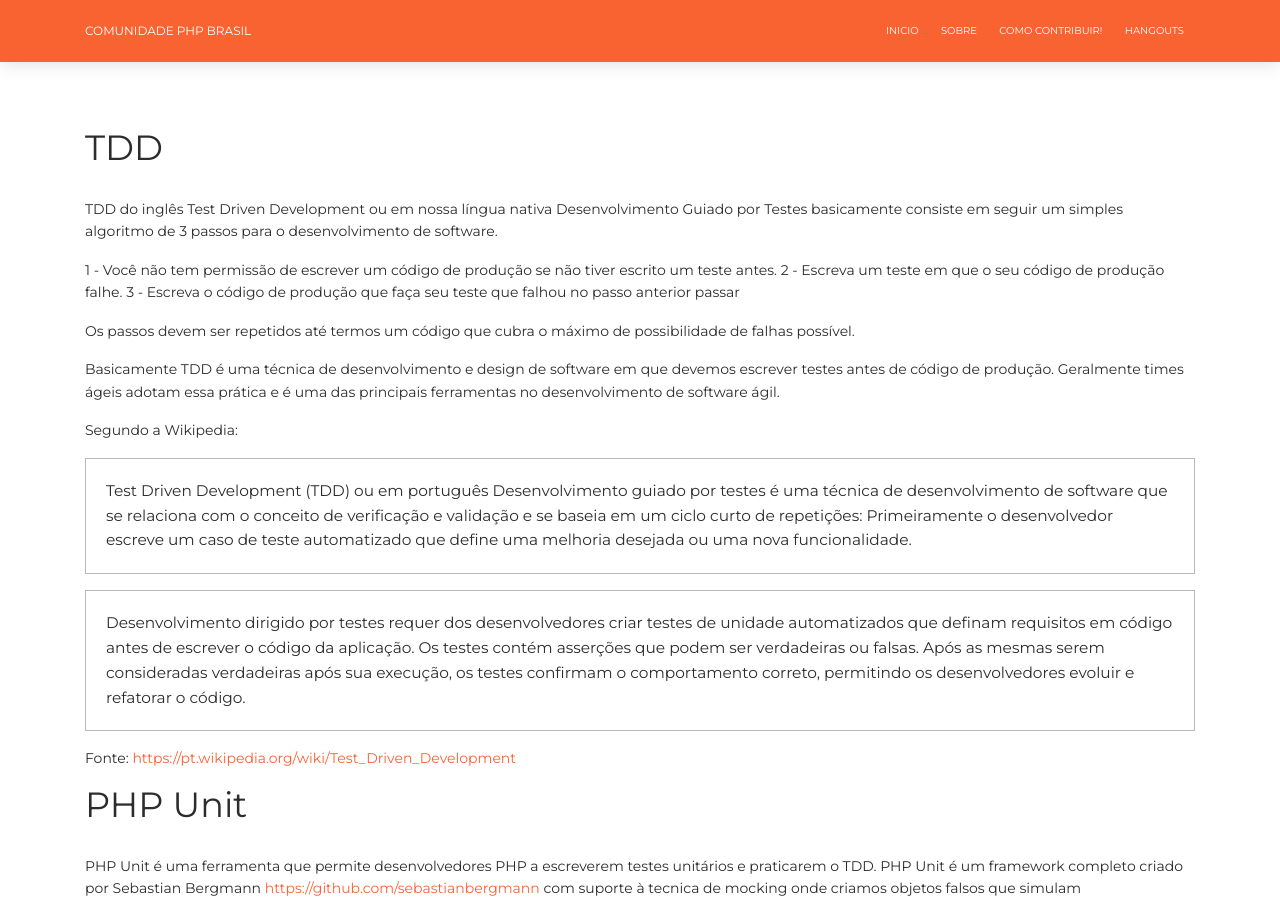
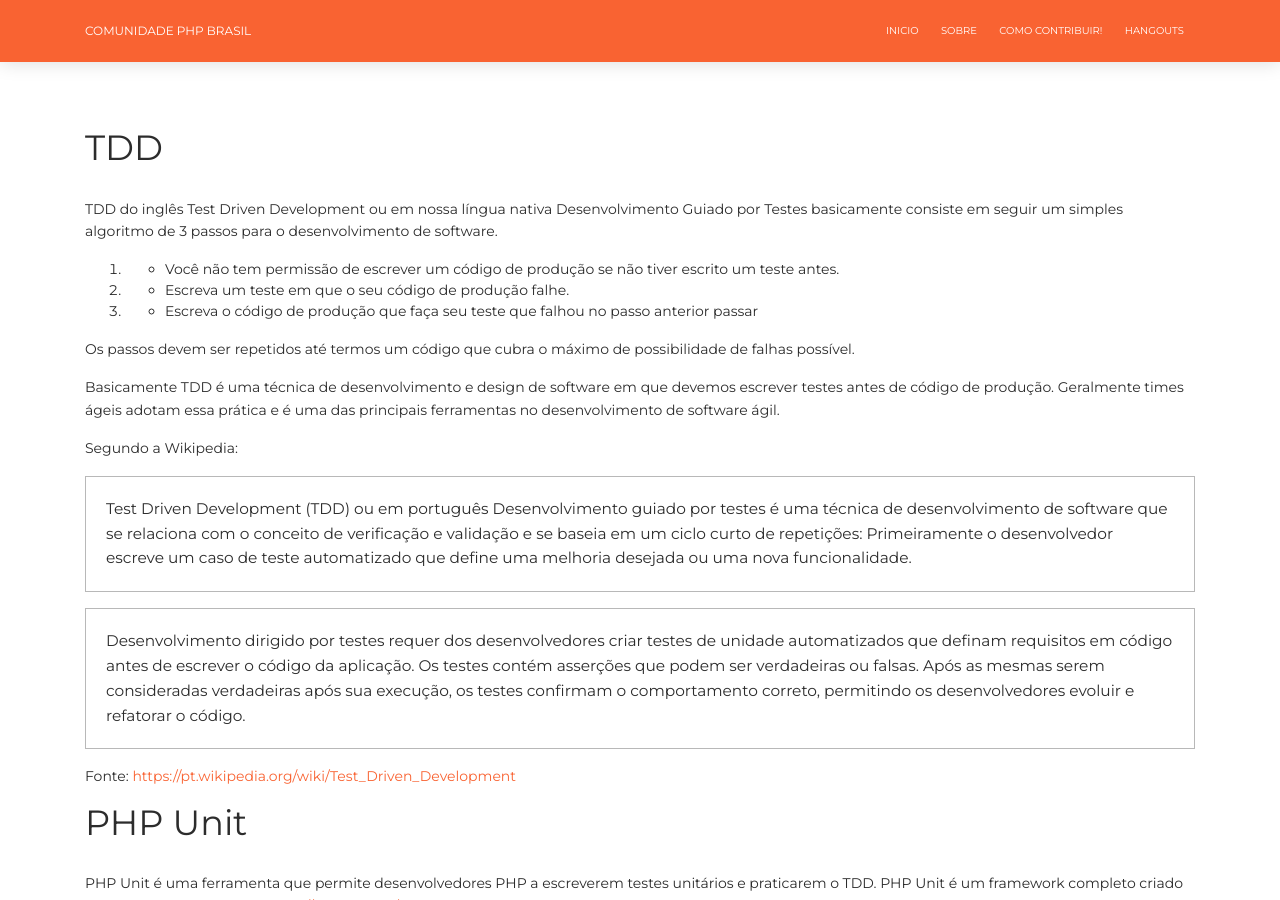
Before and after one commit to brasil-php/blog, a Jekyll site: the page built from _posts/2018-10-31-iniciando-com-tdd-no-php.markdown, in a window 1280 px wide and 900 px high, scrolled down 612 px. Built offline with Jekyll 4.4.1, drawn with Linux system fonts in a browser that asks for light colours; nearby versions of some CDN libraries; comment, search, counter and statistics services are not loaded.

Commit message:
post eduardofg87-lets-tdd-a-simple-app - refatorado1

```diff
--- a/_posts/2018-10-31-iniciando-com-tdd-no-php.markdown
+++ b/_posts/2018-10-31-iniciando-com-tdd-no-php.markdown
@@ -19,9 +19,9 @@ gravatar: true
 
 TDD do inglês Test Driven Development ou em nossa língua nativa Desenvolvimento Guiado por Testes basicamente consiste em seguir um simples algoritmo de 3 passos para o desenvolvimento de software.
 
-1 - Você não tem permissão de escrever um código de produção se não tiver escrito um teste antes.
-2 - Escreva um teste em que o seu código de produção falhe.
-3 - Escreva o código de produção que faça seu teste que falhou no passo anterior passar
+1. - Você não tem permissão de escrever um código de produção se não tiver escrito um teste antes.
+1. - Escreva um teste em que o seu código de produção falhe.
+1. - Escreva o código de produção que faça seu teste que falhou no passo anterior passar
 
 Os passos devem ser repetidos até termos um código que cubra o máximo de possibilidade de falhas possível.
 
```
